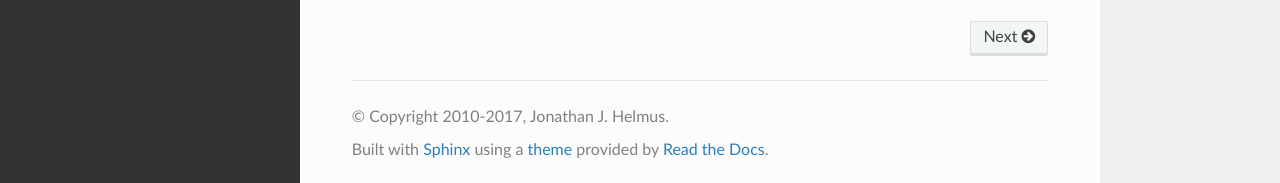
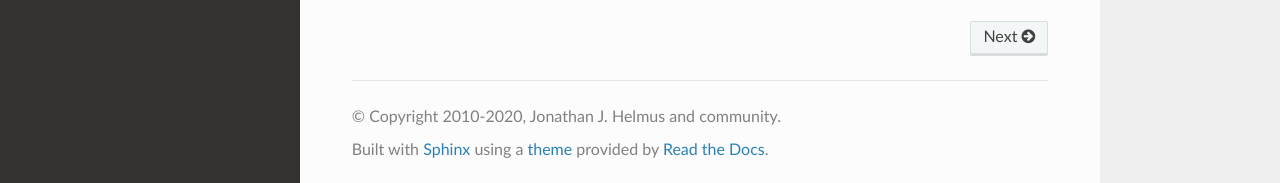
Before and after one commit to jjhelmus/nmrglue, a Sphinx documentation site: the page built from doc/source/index.rst, in a window 1280 px wide and 900 px high, scrolled down 949 px. Shown: the part 714-897 px from the top of the window. Built offline with Sphinx 7.4.7 and the Read the Docs theme 2.0.0, drawn with Linux system fonts in a browser that asks for light colours.

Commit message:
clean up documentation conf.py file
* Remove extra comment lines
* Reformat
* Remove Python 2 syntax

```diff
--- a/doc/source/conf.py
+++ b/doc/source/conf.py
@@ -1,34 +1,13 @@
 # -*- coding: utf-8 -*-
-#
-# nmrglue documentation build configuration file, created by
-# sphinx-quickstart on Fri Apr 27 15:31:24 2012.
-#
-# This file is execfile()d with the current directory set to its containing dir.
-#
-# Note that not all possible configuration values are present in this
-# autogenerated file.
-#
-# All configuration values have a default; values that are commented out
-# serve to show the default.
+import sys, os
+from datetime import date
 
-import sys, os
-
-# If extensions (or modules to document with autodoc) are in another directory,
-# add these directories to sys.path here. If the directory is relative to the
-# documentation root, use os.path.abspath to make it absolute, like shown here.
-#sys.path.insert(0, os.path.abspath('.'))
-
-# -- General configuration -----------------------------------------------------
-
-# If your documentation needs a minimal Sphinx version, state it here.
-#needs_sphinx = '1.0'
-
-# Add any Sphinx extension module names here, as strings. They can be extensions
-# coming with Sphinx (named 'sphinx.ext.*') or your custom ones.
-sys.path.insert(0, os.path.abspath('../sphinxext'))
-
-
-extensions = ['sphinx.ext.autodoc', 'sphinx.ext.mathjax', 'numpydoc', 'sphinx.ext.autosummary']
+extensions = [
+    'sphinx.ext.autodoc',
+    'sphinx.ext.mathjax',
+    'numpydoc',
+    'sphinx.ext.autosummary',
+]
 
 # Numpy autodoc attributes
 numpydoc_show_class_members = False
@@ -39,29 +18,19 @@ templates_path = ['_templates']
 # The suffix of source filenames.
 source_suffix = '.rst'
 
-# The encoding of source files.
-#source_encoding = 'utf-8-sig'
-
 # The master toctree document.
 master_doc = 'index'
 
 # General information about the project.
-project = u'nmrglue'
-copyright = u'2010-2017, Jonathan J. Helmus'
+project = 'nmrglue'
+copyright = '2010-%s, Jonathan J. Helmus and community' % date.today().year
 
-# The version info for the project you're documenting, acts as replacement for
-# |version| and |release|, also used in various other places throughout the
-# built documents.
-#
-# The short X.Y version.
+# The default replacements for |version| and |release|, also used in various
+# other places throughout the built documents.
 import nmrglue
 version = nmrglue.__version__
 # The full version, including alpha/beta/rc tags.
 release = version
-
-# The language for content autogenerated by Sphinx. Refer to documentation
-# for a list of supported languages.
-#language = None
 
 # There are two options for replacing |today|: either, you set today to some
 # non-false value, then it is used:
@@ -185,8 +154,8 @@ htmlhelp_basename = 'nmrgluedoc'
 # Grouping the document tree into LaTeX files. List of tuples
 # (source start file, target name, title, author, documentclass [howto/manual]).
 latex_documents = [
-  ('index', 'nmrglue.tex', u'nmrglue Documentation',
-   u'Jonathan J. Helmus', 'manual'),
+  ('index', 'nmrglue.tex', 'nmrglue Documentation',
+   'Jonathan J. Helmus', 'manual'),
 ]
 
 # The name of an image file (relative to this directory) to place at the top of
@@ -218,8 +187,8 @@ latex_documents = [
 # One entry per manual page. List of tuples
 # (source start file, name, description, authors, manual section).
 man_pages = [
-    ('index', 'nmrglue', u'nmrglue Documentation',
-     [u'Jonathan J. Helmus'], 1)
+    ('index', 'nmrglue', 'nmrglue Documentation',
+     ['Jonathan J. Helmus'], 1)
 ]
 
 # ----------------
@@ -246,7 +215,7 @@ for name in ['sphinx.ext.linkcode', 'linkcode', 'numpydoc.linkcode']:
     except ImportError:
         pass
 else:
-    print "NOTE: linkcode extension not found -- no links to source generated"
+    print("NOTE: linkcode extension not found -- no links to source generated")
 
 def linkcode_resolve(domain, info):
     """
```
